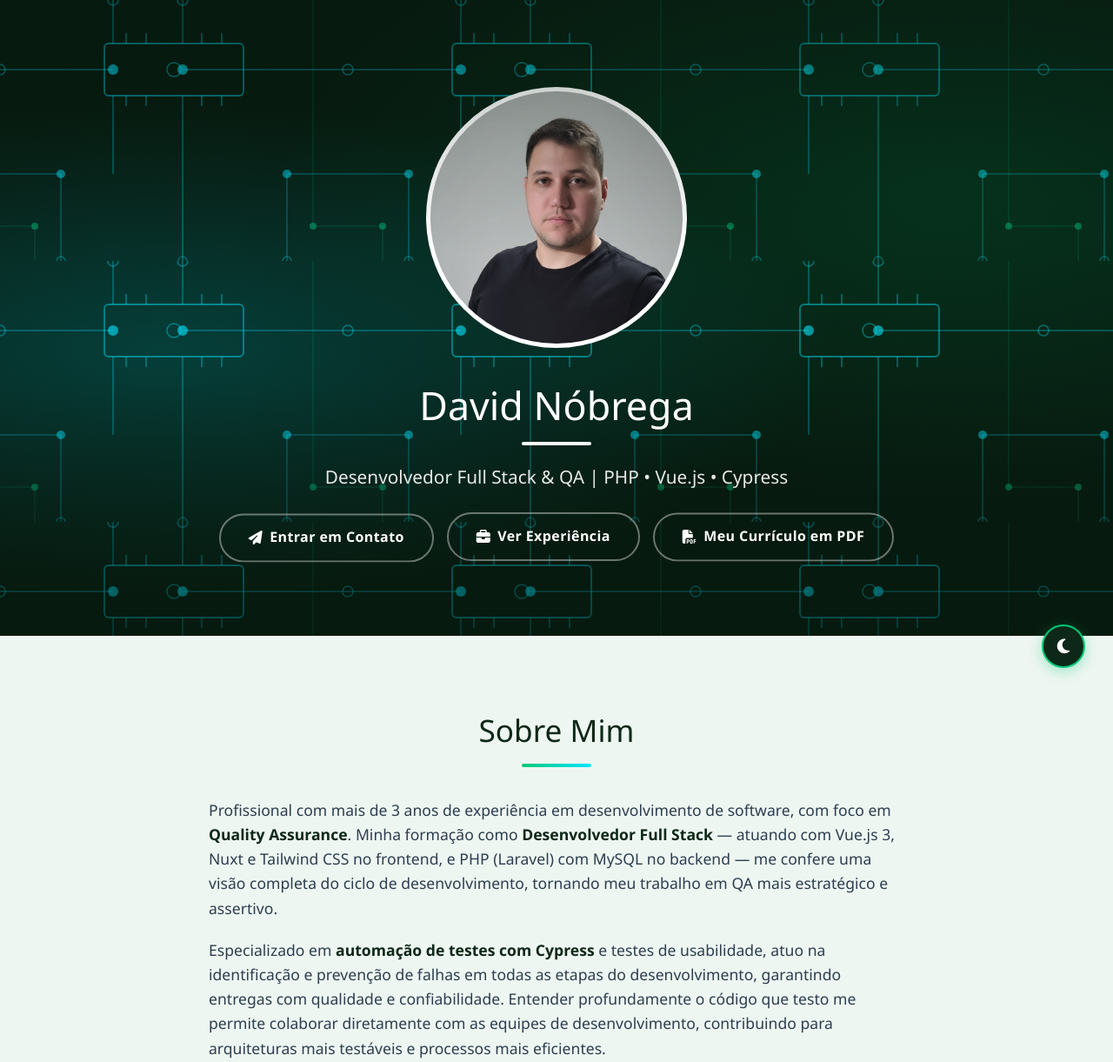
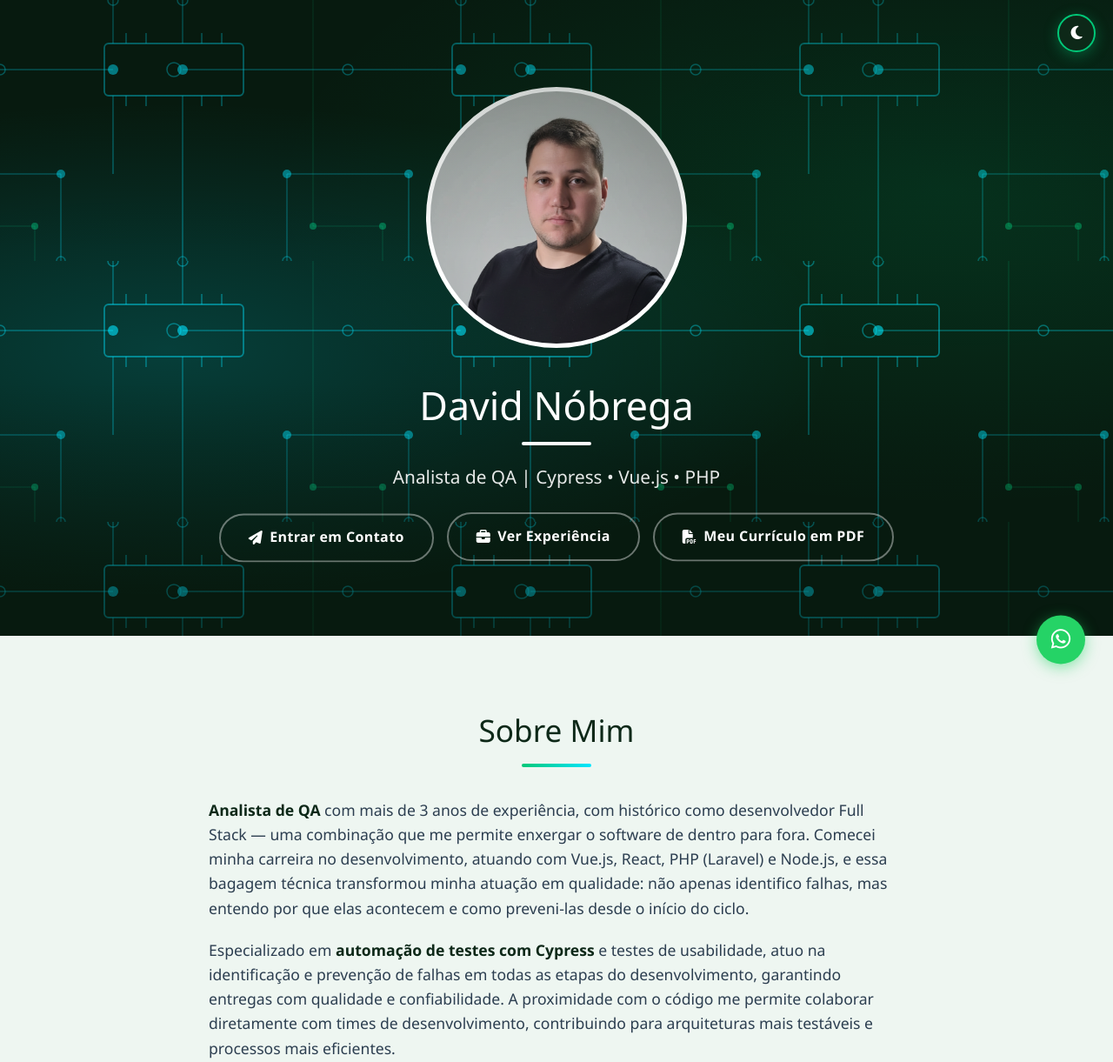
Before and after one commit to davidnobrega/curriculo-davidnobrega, a website: page index.html in a window 1280 px wide. Shown: the top 1221 px of the page at 87% size. Drawn offline with Linux system fonts and the light colour scheme.

Commit message:
Multiple updates: skills, about me, responsivo and floating buttons
- Rewrite Sobre Mim with QA-first narrative
- Update tagline to Analista de QA
- Add React and Node.js to skills
- Add missing tools: Docker, Postman, ClickUp, Linear
- Add QA skills: Testes de API, Bug Report, CI/CD, BDD
- Sort skill tags short to long
- Add icons to all skill tags
- Fix horizontal scroll with overflow-x hidden
- Move dark toggle to top right corner
- Add WhatsApp floating button bottom right

Co-Authored-By: Claude Sonnet 4.6 <noreply@anthropic.com>

```diff
--- a/index.html
+++ b/index.html
@@ -13,6 +13,11 @@
         <i class="fas fa-moon"></i>
     </button>
 
+    <!-- WhatsApp Float -->
+    <a id="whatsapp-float" href="https://wa.me/5561995056177" target="_blank" rel="noopener noreferrer" aria-label="Fale pelo WhatsApp">
+        <i class="fab fa-whatsapp"></i>
+    </a>
+
     <!-- Header -->
     <header>
         <div class="container">
@@ -21,7 +26,7 @@
                 <img src="./assets/img/img_principal.png" alt="Foto de David Nóbrega" />
             </div>
             <h1>David Nóbrega</h1>
-            <p class="tagline">Desenvolvedor Full Stack & QA | PHP • Vue.js • Cypress</p>
+            <p class="tagline">Analista de QA | Cypress • Vue.js • PHP</p>
 
             <div class="contact-info">
                 <div class="contact-item">
@@ -56,9 +61,9 @@
     <section id="resumo" class="resumo">
         <div class="container">
             <h2>Sobre Mim</h2>
-            <p>Profissional com mais de 3 anos de experiência em desenvolvimento de software, com foco em <strong>Quality Assurance</strong>. Minha formação como <strong>Desenvolvedor Full Stack</strong> — atuando com Vue.js 3, Nuxt e Tailwind CSS no frontend, e PHP (Laravel) com MySQL no backend — me confere uma visão completa do ciclo de desenvolvimento, tornando meu trabalho em QA mais estratégico e assertivo.</p>
-            <p>Especializado em <strong>automação de testes com Cypress</strong> e testes de usabilidade, atuo na identificação e prevenção de falhas em todas as etapas do desenvolvimento, garantindo entregas com qualidade e confiabilidade. Entender profundamente o código que testo me permite colaborar diretamente com as equipes de desenvolvimento, contribuindo para arquiteturas mais testáveis e processos mais eficientes.</p>
-            <p>No dia a dia, tenho vivência sólida com <strong>metodologias ágeis</strong> (Scrum e Kanban), gestão de tarefas em ferramentas como <strong>Jira, ClickUp e Linear</strong>, e controle de versão com <strong>Git e Git Flow</strong>. Também atuo com <strong>Docker</strong> em ambientes de desenvolvimento, consulta e modelagem em <strong>banco de dados</strong> (MySQL), validação de APIs com <strong>Postman</strong> e leitura de protótipos no <strong>Figma</strong> — o que me permite transitar com fluidez entre as diferentes etapas do ciclo de entrega de software.</p>
+            <p><strong>Analista de QA</strong> com mais de 3 anos de experiência, com histórico como desenvolvedor Full Stack — uma combinação que me permite enxergar o software de dentro para fora. Comecei minha carreira no desenvolvimento, atuando com Vue.js, React, PHP (Laravel) e Node.js, e essa bagagem técnica transformou minha atuação em qualidade: não apenas identifico falhas, mas entendo por que elas acontecem e como preveni-las desde o início do ciclo.</p>
+            <p>Especializado em <strong>automação de testes com Cypress</strong> e testes de usabilidade, atuo na identificação e prevenção de falhas em todas as etapas do desenvolvimento, garantindo entregas com qualidade e confiabilidade. A proximidade com o código me permite colaborar diretamente com times de desenvolvimento, contribuindo para arquiteturas mais testáveis e processos mais eficientes.</p>
+            <p>No dia a dia, tenho vivência sólida com <strong>metodologias ágeis</strong> (Scrum e Kanban), gestão de tarefas em ferramentas como <strong>Jira, ClickUp e Linear</strong>, e controle de versão com <strong>Git e Git Flow</strong>. Também atuo com <strong>Docker</strong> em ambientes de desenvolvimento, validação de APIs com <strong>Postman</strong> e leitura de protótipos no <strong>Figma</strong> — o que me permite transitar com fluidez entre as diferentes etapas do ciclo de entrega de software.</p>
         </div>
     </section>
 
@@ -132,11 +137,12 @@
                         <i class="fas fa-code"></i> Frontend
                     </div>
                     <div class="habilidades-lista">
+                        <span class="habilidade-tag"><i class="fab fa-html5"></i> HTML</span>
+                        <span class="habilidade-tag"><i class="fas fa-layer-group"></i> Nuxt</span>
+                        <span class="habilidade-tag"><i class="fab fa-react"></i> React</span>
                         <span class="habilidade-tag"><i class="fab fa-vuejs"></i> Vue.js 3</span>
-                        <span class="habilidade-tag"><i class="fas fa-layer-group"></i> Nuxt</span>
-                        <span class="habilidade-tag"><i class="fab fa-html5"></i> HTML</span>
+                        <span class="habilidade-tag"><i class="fab fa-js"></i> JavaScript</span>
                         <span class="habilidade-tag"><i class="fab fa-css3-alt"></i> CSS (Tailwind)</span>
-                        <span class="habilidade-tag"><i class="fab fa-js"></i> JavaScript</span>
                     </div>
                 </div>
 
@@ -145,9 +151,10 @@
                         <i class="fas fa-server"></i> Backend
                     </div>
                     <div class="habilidades-lista">
+                        <span class="habilidade-tag"><i class="fas fa-database"></i> MySQL</span>
+                        <span class="habilidade-tag"><i class="fab fa-node-js"></i> Node.js</span>
+                        <span class="habilidade-tag"><i class="fas fa-plug"></i> APIs REST</span>
                         <span class="habilidade-tag"><i class="fab fa-php"></i> PHP (Laravel)</span>
-                        <span class="habilidade-tag"><i class="fas fa-database"></i> MySQL</span>
-                        <span class="habilidade-tag"><i class="fas fa-plug"></i> APIs REST</span>
                     </div>
                 </div>
 
@@ -156,7 +163,11 @@
                         <i class="fas fa-vial"></i> Quality Assurance
                     </div>
                     <div class="habilidades-lista">
+                        <span class="habilidade-tag"><i class="fas fa-comments"></i> BDD</span>
+                        <span class="habilidade-tag"><i class="fas fa-infinity"></i> CI/CD</span>
                         <span class="habilidade-tag"><i class="fas fa-flask"></i> Cypress</span>
+                        <span class="habilidade-tag"><i class="fas fa-bug"></i> Bug Report</span>
+                        <span class="habilidade-tag"><i class="fas fa-exchange-alt"></i> Testes de API</span>
                         <span class="habilidade-tag"><i class="fas fa-robot"></i> Testes Automatizados</span>
                         <span class="habilidade-tag"><i class="fas fa-user-check"></i> Testes de Usabilidade</span>
                     </div>
@@ -168,12 +179,16 @@
                     </div>
                     <div class="habilidades-lista">
                         <span class="habilidade-tag"><i class="fab fa-git-alt"></i> Git</span>
+                        <span class="habilidade-tag"><i class="fab fa-jira"></i> Jira</span>
+                        <span class="habilidade-tag"><i class="fab fa-linux"></i> Linux</span>
+                        <span class="habilidade-tag"><i class="fab fa-figma"></i> Figma</span>
+                        <span class="habilidade-tag"><i class="fas fa-sync-alt"></i> Scrum</span>
+                        <span class="habilidade-tag"><i class="fab fa-docker"></i> Docker</span>
+                        <span class="habilidade-tag"><i class="fas fa-th-large"></i> Kanban</span>
+                        <span class="habilidade-tag"><i class="fas fa-stream"></i> Linear</span>
+                        <span class="habilidade-tag"><i class="fas fa-paper-plane"></i> Postman</span>
+                        <span class="habilidade-tag"><i class="fas fa-tasks"></i> ClickUp</span>
                         <span class="habilidade-tag"><i class="fas fa-code-branch"></i> Git Flow</span>
-                        <span class="habilidade-tag"><i class="fas fa-sync-alt"></i> Scrum</span>
-                        <span class="habilidade-tag"><i class="fas fa-th-large"></i> Kanban</span>
-                        <span class="habilidade-tag"><i class="fab fa-linux"></i> Linux</span>
-                        <span class="habilidade-tag"><i class="fab fa-jira"></i> Jira</span>
-                        <span class="habilidade-tag"><i class="fab fa-figma"></i> Figma</span>
                     </div>
                 </div>
             </div>
--- a/src/styles.css
+++ b/src/styles.css
@@ -25,12 +25,16 @@
   font-family: 'Segoe UI', Tahoma, Geneva, Verdana, sans-serif;
 }
 
-html { scroll-behavior: smooth; }
+html {
+  scroll-behavior: smooth;
+  overflow-x: hidden;
+}
 
 body {
   background-color: var(--background);
   color: var(--dark);
   line-height: 1.6;
+  overflow-x: hidden;
 }
 
 /* Container Principal */
@@ -578,20 +582,20 @@ footer {
   animation: none;
 }
 
-/* Toggle Dark Mode */
+/* Toggle Dark Mode — fixo no canto superior direito */
 #dark-toggle {
   position: fixed;
-  bottom: 32px;
-  right: 32px;
-  width: 50px;
-  height: 50px;
+  top: 16px;
+  right: 20px;
+  width: 44px;
+  height: 44px;
   border-radius: 50%;
   background: var(--primary);
   color: white;
   border: 2px solid var(--secondary);
   cursor: pointer;
   z-index: 9999;
-  font-size: 1.2rem;
+  font-size: 1.1rem;
   display: flex;
   align-items: center;
   justify-content: center;
@@ -602,6 +606,33 @@ footer {
 #dark-toggle:hover {
   transform: scale(1.15) rotate(20deg);
   box-shadow: 0 6px 24px rgba(0, 200, 120, 0.55);
+}
+
+/* Botão flutuante WhatsApp */
+#whatsapp-float {
+  position: fixed;
+  bottom: 32px;
+  right: 32px;
+  width: 56px;
+  height: 56px;
+  border-radius: 50%;
+  background: #25d366;
+  color: white;
+  font-size: 1.6rem;
+  display: flex;
+  align-items: center;
+  justify-content: center;
+  z-index: 9999;
+  box-shadow: 0 4px 16px rgba(37, 211, 102, 0.5);
+  animation: float-btn 3s ease-in-out infinite;
+  transition: all 0.3s cubic-bezier(0.34, 1.56, 0.64, 1);
+  text-decoration: none;
+}
+
+#whatsapp-float:hover {
+  transform: scale(1.15);
+  box-shadow: 0 6px 28px rgba(37, 211, 102, 0.7);
+  animation: none;
 }
 
 /* ===================== DARK MODE ===================== */
@@ -733,6 +764,7 @@ body.dark #dark-toggle:hover {
 
   /* === OCULTAR ELEMENTOS INTERATIVOS === */
   #dark-toggle,
+  #whatsapp-float,
   .cta-buttons,
   .btn-pdf,
   .profile-img,
```
Also changed, not shown: dist/styles.css.
